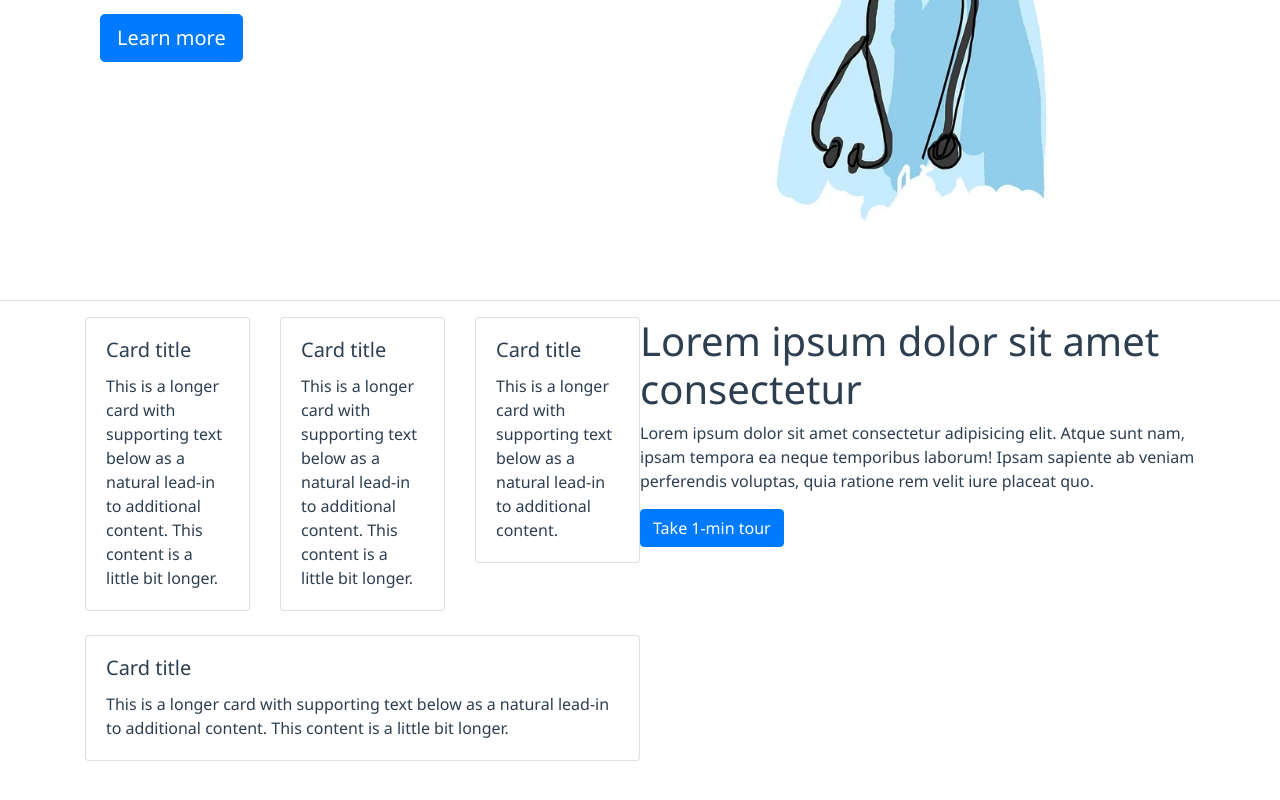
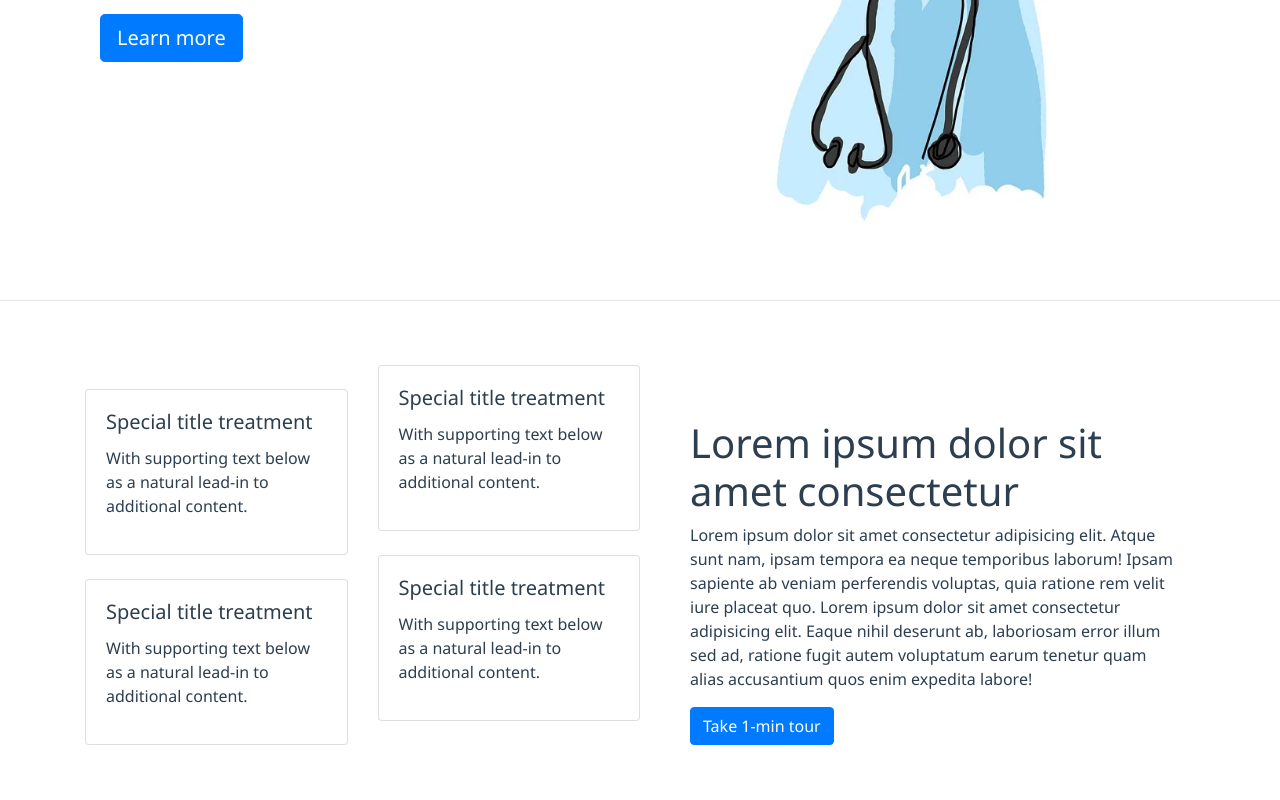
Before and after one commit to hamid01010/Bootstraptheme, a Vue app: page / in a window 1280 px wide. Shown: the part 384-1184 px from the top of the page. Built offline with nearby package versions, Linux system fonts and the light colour scheme.

Commit message:
card section done

```diff
--- a/src/components/cardsection.vue
+++ b/src/components/cardsection.vue
@@ -1,48 +1,53 @@
 <template>
-    <div class="container">
-        <div class="cards">
-<div class="row row-cols-1 row-cols-md-2">
-  <div class="col mb-4">
+    <div class="container mt-5">
+        <div class="cards mt-3">
+
+            <div class="row">
+                <div class="col-sm-6 mt-4">
                     <div class="card">
-
                     <div class="card-body">
-        <h5 class="card-title">Card title</h5>
-        <p class="card-text">This is a longer card with supporting text below as a natural lead-in to additional content. This content is a little bit longer.</p>
+                        <h5 class="card-title">Special title treatment</h5>
+                        <p class="card-text">With supporting text below as a natural lead-in to additional content.</p>
+                        <a href="#" class="btn btn-outline-light">Go somewhere</a>
                     </div>
                     </div>
                 </div>
-  <div class="col mb-4">
+                <div class="col-sm-6">
                     <div class="card">
-
                         <div class="card-body">
-        <h5 class="card-title">Card title</h5>
-        <p class="card-text">This is a longer card with supporting text below as a natural lead-in to additional content. This content is a little bit longer.</p>
-      </div>
-    </div>
-  </div>
-  <div class="col mb-4">
-    <div class="card">
-
-      <div class="card-body">
-        <h5 class="card-title">Card title</h5>
-        <p class="card-text">This is a longer card with supporting text below as a natural lead-in to additional content.</p>
-      </div>
-    </div>
-  </div>
-  <div class="col mb-4">
-    <div class="card">
-
-      <div class="card-body">
-        <h5 class="card-title">Card title</h5>
-        <p class="card-text">This is a longer card with supporting text below as a natural lead-in to additional content. This content is a little bit longer.</p>
+                            <h5 class="card-title">Special title treatment</h5>
+                            <p class="card-text">With supporting text below as a natural lead-in to additional content.</p>
+                            <a href="#" class="btn btn-outline-light">Go somewhere</a>
                         </div>
                     </div>
                 </div>
             </div>
+
+            <div class="row">
+            <div class="col-sm-6 mt-4">
+                <div class="card">
+                <div class="card-body">
+                    <h5 class="card-title">Special title treatment</h5>
+                    <p class="card-text">With supporting text below as a natural lead-in to additional content.</p>
+                    <a href="#" class="btn btn-outline-light">Go somewhere</a>
+                </div>
+                </div>
+            </div>
+            <div class="col-sm-6">
+                <div class="card">
+                <div class="card-body">
+                    <h5 class="card-title">Special title treatment</h5>
+                    <p class="card-text">With supporting text below as a natural lead-in to additional content.</p>
+                    <a href="#" class="btn btn-outline-light">Go somewhere</a>
+                </div>
+                </div>
+            </div>
+            </div>
+
         </div>
         <div class="sidebar">
             <h1>Lorem ipsum dolor sit amet consectetur</h1>
-            <p>Lorem ipsum dolor sit amet consectetur adipisicing elit. Atque sunt nam, ipsam tempora ea neque temporibus laborum! Ipsam sapiente ab veniam perferendis voluptas, quia ratione rem velit iure placeat quo.</p>
+            <p>Lorem ipsum dolor sit amet consectetur adipisicing elit. Atque sunt nam, ipsam tempora ea neque temporibus laborum! Ipsam sapiente ab veniam perferendis voluptas, quia ratione rem velit iure placeat quo. Lorem ipsum dolor sit amet consectetur adipisicing elit. Eaque nihil deserunt ab, laboriosam error illum sed ad, ratione fugit autem voluptatum earum tenetur quam alias accusantium quos enim expedita labore!</p>
             <button class="btn btn-primary">Take 1-min tour</button>
         </div>
         <div class="clr"></div>
@@ -55,13 +60,25 @@ export default {
 }
 </script>
 
-<style>
+<style lang="scss" scoped>
+.card:hover{
+    background: #3bb0f5;
+    color: white;
+
+    .btn{
+    display: inline;
+    }
+}
+.card .btn{
+    display: none;
+}
 .cards{
     float: left;
     width: 50%;
     box-sizing: border-box;
 }
 .sidebar{
+    padding: 70px 20px 70px 50px;
     float: right;
     width: 50%;
     box-sizing: border-box;
@@ -81,4 +98,5 @@ export default {
 .clr{
 	clear:both;
 }
+
 </style>
```
Lines whose indentation alone changed are shown as unchanged.
